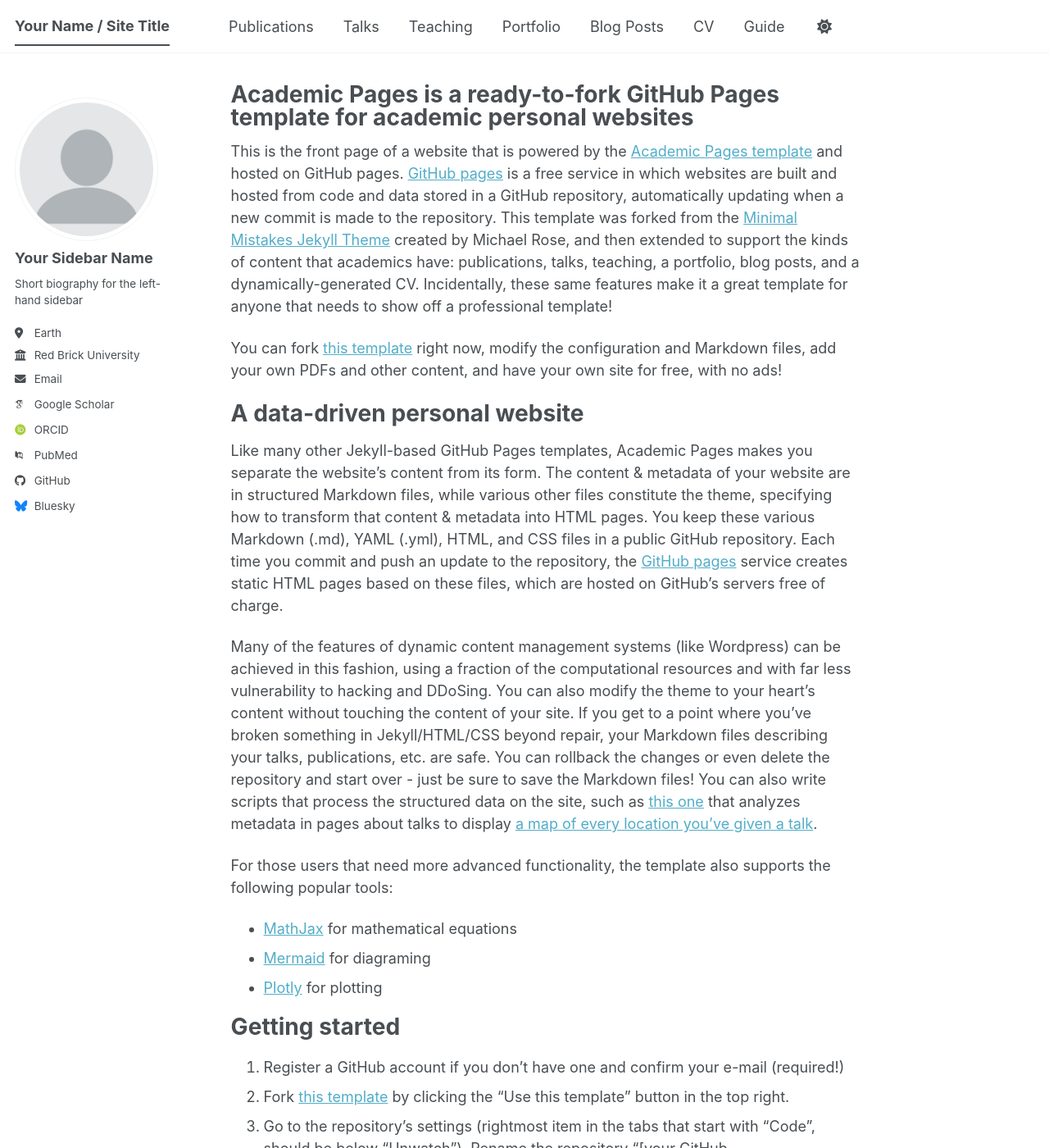
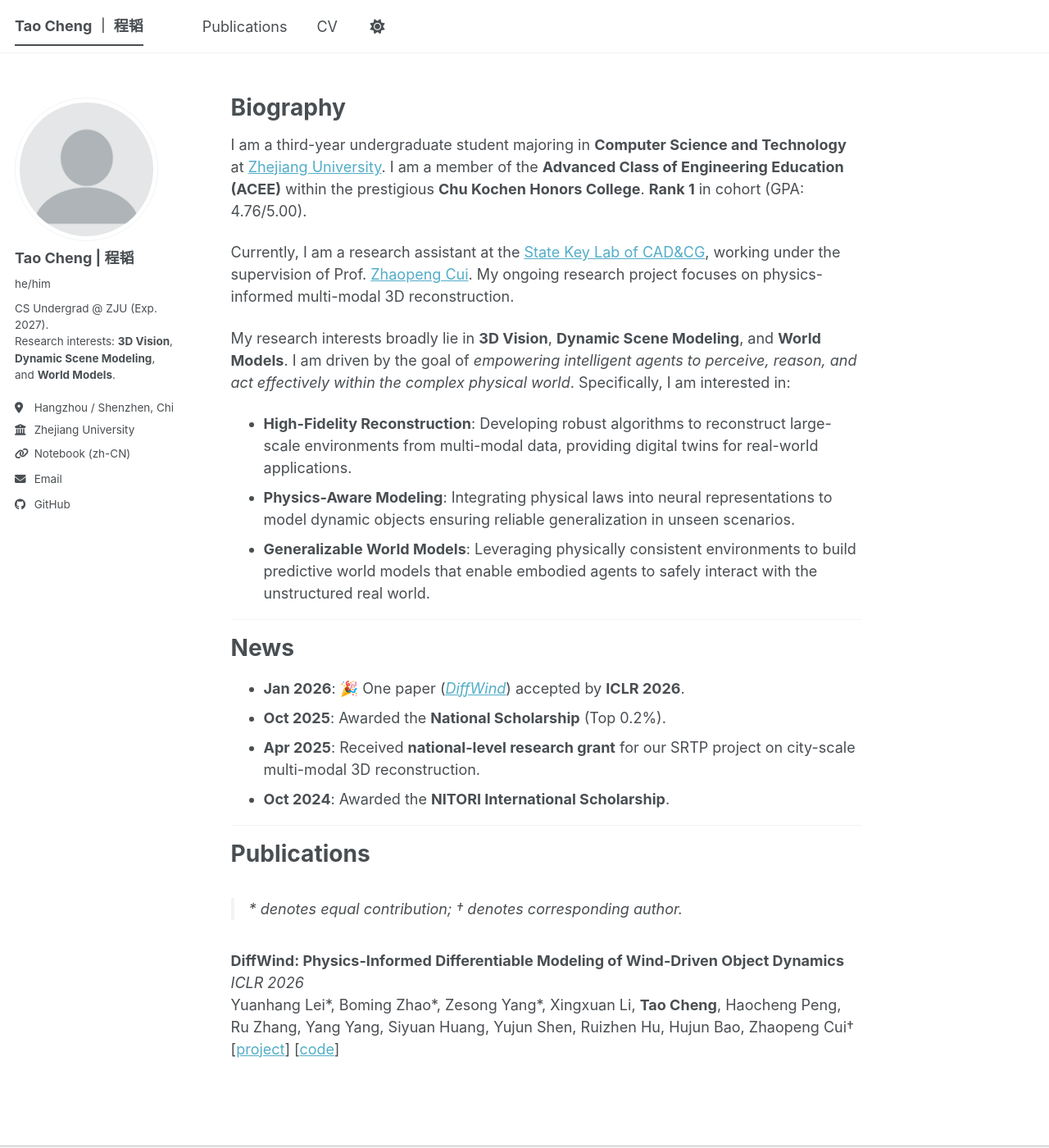
Before and after one commit to EmergentTwilight/Academic-Pages, a Jekyll site: the page built from _pages/about.md, in a window 1280 px wide and 1400 px high. Shown: the whole window at 82% size. Built offline with Jekyll 4.4.1, drawn with Linux system fonts in a browser that asks for light colours; some web fonts are replaced; a script bundle is joined from its source files by our own code; library files that are not in the unit come from our copies; some of the changed text lies outside the part shown.

Commit message:
first deploy

```diff
--- a/_config.yml
+++ b/_config.yml
@@ -9,14 +9,14 @@
 # Basic Site Settings
 locale                   : "en-US"
 site_theme               : "default" # The available themes options are "default", "air", "sunrise", "mint", "dirt" and "contrast"
-title                    : "Your Name / Site Title"
+title                    : "Tao Cheng ｜ 程韬"
 title_separator          : "-"
-name                     : &name "Your Name"
-description              : &description "Your Name's academic portfolio"   # Update this with a general description of your site, this is the default if not overridden by a page
-url                      : https://academicpages.github.io # The base hostname & protocol for your site e.g. "https://[your GitHub username].github.io",
-                                                           # or if you already have some other page hosted on Github then use "https://[your GitHub username].github.io/[Your Repo Name]"
-baseurl                  : "" # the subpath of your site, e.g. "/blog"
-repository               : "academicpages/academicpages.github.io"
+name                     : &name "Tao Cheng"
+description              : &description "Computer Science Undergraduate at Zhejiang University (Exp. 2027). Research interests lie in 3D Vision, Neural Rendering, and Embodied AI."   # Update this with a general description of your site, this is the default if not overridden by a page
+url                      : "https://emergenttwilight.github.io" # Use empty string for local development (localhost:4000)
+                                                           # Change back to https://emergenttwilight.github.io when deploying to GitHub Pages
+baseurl                  : "/Academic-Pages" # the subpath of your site, e.g. "/blog"
+repository               : "EmergentTwilight/Academic-Pages"
 
 # Site Author - The following control what appear as part of the author content on the side bar.
 #               If a field is blank the icon and link will not appear, otherwise it will be shown.
@@ -24,24 +24,24 @@ repository               : "academicpages/academicpages.github.io"
 author:
   # Biographic information
   avatar           : "profile.png"
-  name             : "Your Sidebar Name"
-  pronouns         : # example: "she/her"
-  bio              : "Short biography for the left-hand sidebar"
-  location         : "Earth"
-  employer         : "Red Brick University"
-  uri              : # URL
-  email            : "none@example.org"
+  name             : "Tao Cheng | 程韬"
+  pronouns         : "he/him"
+  bio              : "CS Undergrad @ ZJU (Exp. 2027). <br>Research interests: <strong>3D Vision</strong>, <strong>Dynamic Scene Modeling</strong>, and <strong>World Models</strong>."
+  location         : "Hangzhou / Shenzhen, China"
+  employer         : "Zhejiang University"
+  uri              : "https://note.emergenttwilight.top"
+  email            : "travischengzju@gmail.com"
 
   # Academic websites
   academia         : # URL
   arxiv            : # URL - Update with the correct link to your profile
-  googlescholar    : "https://scholar.google.com/citations?user=PS_CX0AAAAAJ"
+  googlescholar    :
   inspire-hep      : # URL
   impactstory      : # URL
-  orcid            : "https://orcid.org/yourorcidurl"
+  orcid            :
   semantic         : # URL
   ssrn             : # URL
-  pubmed           : "https://www.ncbi.nlm.nih.gov/pubmed/?term=john+snow"
+  pubmed           :
   researchgate     : # URL
   scopus           : # URL
   zotero           : # URL
@@ -51,13 +51,13 @@ author:
   bitbucket        : # Username - Update with your username on the site
   codepen          : # Username
   dribbble         : # Username
-  github           : "academicpages"
+  github           : "EmergentTwilight"
   kaggle           : # Username
   stackoverflow    : # User number or user number and name (i.e., use "1" or "1/jeff-atwood")
 
   # Social media
   artstation       : # Username
-  bluesky          : "bsky.app" # Replace this with you Bluesky username
+  bluesky          : # Username
   facebook         : # Username
   flickr           : # Username
   foursquare       : # Username
@@ -84,15 +84,15 @@ author:
 
 # Publication Category - The following the list of publication categories and their headings
 publication_category:
-  books:
-    title: 'Books'
-  manuscripts:
-    title: 'Journal Articles'
+  # books:
+  #   title: 'Books'
+  # manuscripts:
+  #   title: 'Journal Articles'
   conferences:
     title: 'Conference Papers'
 
 # Site Settings
-teaser                   :  # filename of teaser fallback teaser image placed in /images/ for social media previews
+teaser                   : "editing-talk.png" # filename of teaser fallback teaser image placed in /images/ for social media previews
 breadcrumbs              : false # true, false (default)
 words_per_minute         : 160
 future                   : true
@@ -148,9 +148,11 @@ og_description           :  # Social media default site image description
 # For specifying social profiles
 # - https://developers.google.com/structured-data/customize/social-profiles
 social:
-  type                   : # Person or Organization (defaults to Person)
-  name                   : # If the user or organization name differs from the site's name
+  type                   : Person # Person or Organization (defaults to Person)
+  name                   : Tao Cheng # If the user or organization name differs from the site's name
   links: # An array of links to social media profiles
+    - "https://github.com/EmergentTwilight"
+    - "https://note.emergenttwilight.top"
 
 
 # Analytics
@@ -302,7 +304,7 @@ sass:
 permalink: /:categories/:title/
 # paginate: 5 # amount of posts to show
 # paginate_path: /page:num/
-timezone: Etc/UTC # https://en.wikipedia.org/wiki/List_of_tz_database_time_zones
+timezone: Asia/Shanghai # https://en.wikipedia.org/wiki/List_of_tz_database_time_zones
 
 
 # Plugins
--- a/_data/navigation.yml
+++ b/_data/navigation.yml
@@ -9,25 +9,25 @@
 
 main:
   - title: "Publications"
-    url: /publications/
+    url: /#publications
 
-  - title: "Talks"
-    url: /talks/
+  # - title: "Talks"
+  #   url: /talks/
 
-  - title: "Teaching"
-    url: /teaching/
+  # - title: "Teaching"
+  #   url: /teaching/
 
-  - title: "Portfolio"
-    url: /portfolio/
+  # - title: "Portfolio"
+  #   url: /portfolio/
 
-  - title: "Blog Posts"
-    url: /year-archive/
+  # - title: "Blog Posts"
+  #   url: /year-archive/
 
   - title: "CV"
-    url: /cv/
+    url: /files/my-cv-eng.pdf
 
   # - title: "CV"
   #   url: /cv-json/
 
-  - title: "Guide"
-    url: /markdown/
+  # - title: "Guide"
+  #   url: /markdown/
--- a/_data/ui-text.yml
+++ b/_data/ui-text.yml
@@ -41,6 +41,7 @@ en: &DEFAULT_EN
   loading_label              : "Loading..."
 en-US:
   <<: *DEFAULT_EN
+  website_label: "Notebook (zh-CN)"
 en-CA:
   <<: *DEFAULT_EN
 en-GB:
--- a/_pages/about.md
+++ b/_pages/about.md
@@ -1,56 +1,45 @@
 ---
 permalink: /
-title: "Academic Pages is a ready-to-fork GitHub Pages template for academic personal websites"
+title: ""
 author_profile: true
 redirect_from:
   - /about/
   - /about.html
 ---
 
-This is the front page of a website that is powered by the [Academic Pages template](https://github.com/academicpages/academicpages.github.io) and hosted on GitHub pages. [GitHub pages](https://pages.github.com) is a free service in which websites are built and hosted from code and data stored in a GitHub repository, automatically updating when a new commit is made to the repository. This template was forked from the [Minimal Mistakes Jekyll Theme](https://mmistakes.github.io/minimal-mistakes/) created by Michael Rose, and then extended to support the kinds of content that academics have: publications, talks, teaching, a portfolio, blog posts, and a dynamically-generated CV. Incidentally, these same features make it a great template for anyone that needs to show off a professional template!
+# Biography
 
- You can fork [this template](https://github.com/academicpages/academicpages.github.io) right now, modify the configuration and Markdown files, add your own PDFs and other content, and have your own site for free, with no ads!
+I am a third-year undergraduate student majoring in **Computer Science and Technology** at [Zhejiang University](https://www.zju.edu.cn/). I am a member of the **Advanced Class of Engineering Education (ACEE)** within the prestigious **Chu Kochen Honors College**. **Rank 1** in cohort (GPA: 4.76/5.00).
 
-A data-driven personal website
-======
-Like many other Jekyll-based GitHub Pages templates, Academic Pages makes you separate the website's content from its form. The content & metadata of your website are in structured Markdown files, while various other files constitute the theme, specifying how to transform that content & metadata into HTML pages. You keep these various Markdown (.md), YAML (.yml), HTML, and CSS files in a public GitHub repository. Each time you commit and push an update to the repository, the [GitHub pages](https://pages.github.com/) service creates static HTML pages based on these files, which are hosted on GitHub's servers free of charge.
+Currently, I am a research assistant at the [State Key Lab of CAD&CG](http://www.cad.zju.edu.cn/), working under the supervision of Prof. [Zhaopeng Cui](http://www.cad.zju.edu.cn/home/zhpcui/). My ongoing research project focuses on physics-informed multi-modal 3D reconstruction.
 
-Many of the features of dynamic content management systems (like Wordpress) can be achieved in this fashion, using a fraction of the computational resources and with far less vulnerability to hacking and DDoSing. You can also modify the theme to your heart's content without touching the content of your site. If you get to a point where you've broken something in Jekyll/HTML/CSS beyond repair, your Markdown files describing your talks, publications, etc. are safe. You can rollback the changes or even delete the repository and start over - just be sure to save the Markdown files! You can also write scripts that process the structured data on the site, such as [this one](https://github.com/academicpages/academicpages.github.io/blob/master/talkmap.ipynb) that analyzes metadata in pages about talks to display [a map of every location you've given a talk](https://academicpages.github.io/talkmap.html).
+My research interests broadly lie in **3D Vision**, **Dynamic Scene Modeling**, and **World Models**. I am driven by the goal of *empowering intelligent agents to perceive, reason, and act effectively within the complex physical world*. Specifically, I am interested in:
+- **High-Fidelity Reconstruction**: Developing robust algorithms to reconstruct large-scale environments from multi-modal data, providing digital twins for real-world applications.
+- **Physics-Aware Modeling**: Integrating physical laws into neural representations to model dynamic objects ensuring reliable generalization in unseen scenarios.
+- **Generalizable World Models**: Leveraging physically consistent environments to build predictive world models that enable embodied agents to safely interact with the unstructured real world.
 
-For those users that need more advanced functionality, the template also supports the following popular tools:
-- [MathJax](https://www.mathjax.org/) for mathematical equations
-- [Mermaid](https://mermaid.js.org/) for diagraming
-- [Plotly](https://plotly.com/javascript/) for plotting
+---
 
-Getting started
-======
-1. Register a GitHub account if you don't have one and confirm your e-mail (required!)
-1. Fork [this template](https://github.com/academicpages/academicpages.github.io) by clicking the "Use this template" button in the top right.
-1. Go to the repository's settings (rightmost item in the tabs that start with "Code", should be below "Unwatch"). Rename the repository "[your GitHub username].github.io", which will also be your website's URL.
-1. Set site-wide configuration and create content & metadata (see below -- also see [this set of diffs](https://archive.is/3TPas) showing what files were changed to set up [an example site](https://getorg-testacct.github.io) for a user with the username "getorg-testacct")
-1. Upload any files (like PDFs, .zip files, etc.) to the files/ directory. They will appear at https://[your GitHub username].github.io/files/example.pdf.
-1. Check status by going to the repository settings, in the "GitHub pages" section
+# News
 
-Site-wide configuration
-------
-The main configuration file for the site is in the base directory in [_config.yml](https://github.com/academicpages/academicpages.github.io/blob/master/_config.yml), which defines the content in the sidebars and other site-wide features. You will need to replace the default variables with ones about yourself and your site's github repository. The configuration file for the top menu is in [_data/navigation.yml](https://github.com/academicpages/academicpages.github.io/blob/master/_data/navigation.yml). For example, if you don't have a portfolio or blog posts, you can remove those items from that navigation.yml file to remove them from the header.
+- **Jan 2026**: 🎉 One paper ([*DiffWind*](https://zju3dv.github.io/DiffWind/)) accepted by **ICLR 2026**.
+- **Oct 2025**: Awarded the **National Scholarship** (Top 0.2%).
+- **Apr 2025**: Received **national-level research grant** for our SRTP project on city-scale multi-modal 3D reconstruction.
+- **Oct 2024**: Awarded the **NITORI International Scholarship**.
+<!-- - **Aug 2024**: Won second prize in "Shenzhen Cup" Mathematical Modeling Challenge (3rd place nationally). -->
 
-Create content & metadata
-------
-For site content, there is one Markdown file for each type of content, which are stored in directories like _publications, _talks, _posts, _teaching, or _pages. For example, each talk is a Markdown file in the [_talks directory](https://github.com/academicpages/academicpages.github.io/tree/master/_talks). At the top of each Markdown file is structured data in YAML about the talk, which the theme will parse to do lots of cool stuff. The same structured data about a talk is used to generate the list of talks on the [Talks page](https://academicpages.github.io/talks), each [individual page](https://academicpages.github.io/talks/2012-03-01-talk-1) for specific talks, the talks section for the [CV page](https://academicpages.github.io/cv), and the [map of places you've given a talk](https://academicpages.github.io/talkmap.html) (if you run this [python file](https://github.com/academicpages/academicpages.github.io/blob/master/talkmap.py) or [Jupyter notebook](https://github.com/academicpages/academicpages.github.io/blob/master/talkmap.ipynb), which creates the HTML for the map based on the contents of the _talks directory).
+---
 
-**Markdown generator**
+# Publications
 
-The repository includes [a set of Jupyter notebooks](https://github.com/academicpages/academicpages.github.io/tree/master/markdown_generator
-) that converts a CSV containing structured data about talks or presentations into individual Markdown files that will be properly formatted for the Academic Pages template. The sample CSVs in that directory are the ones I used to create my own personal website at stuartgeiger.com. My usual workflow is that I keep a spreadsheet of my publications and talks, then run the code in these notebooks to generate the Markdown files, then commit and push them to the GitHub repository.
+> \* denotes equal contribution; † denotes corresponding author.
 
-How to edit your site's GitHub repository
-------
-Many people use a git client to create files on their local computer and then push them to GitHub's servers. If you are not familiar with git, you can directly edit these configuration and Markdown files directly in the github.com interface. Navigate to a file (like [this one](https://github.com/academicpages/academicpages.github.io/blob/master/_talks/2012-03-01-talk-1.md) and click the pencil icon in the top right of the content preview (to the right of the "Raw | Blame | History" buttons). You can delete a file by clicking the trashcan icon to the right of the pencil icon. You can also create new files or upload files by navigating to a directory and clicking the "Create new file" or "Upload files" buttons.
+**DiffWind: Physics-Informed Differentiable Modeling of Wind-Driven Object Dynamics**<br>
+*ICLR 2026*<br>
+Yuanhang Lei\*, Boming Zhao\*, Zesong Yang\*, Xingxuan Li, **Tao Cheng**, Haocheng Peng, Ru Zhang, Yang Yang, Siyuan Huang, Yujun Shen, Ruizhen Hu, Hujun Bao, Zhaopeng Cui†<br>
+[[project](https://zju3dv.github.io/DiffWind/)] [[code](https://github.com/zju3dv/DiffWind)]<br>
 
-Example: editing a Markdown file for a talk
-![Editing a Markdown file for a talk](/images/editing-talk.png)
-
-For more info
-------
-More info about configuring Academic Pages can be found in [the guide](https://academicpages.github.io/markdown/), the [growing wiki](https://github.com/academicpages/academicpages.github.io/wiki), and you can always [ask a question on GitHub](https://github.com/academicpages/academicpages.github.io/discussions). The [guides for the Minimal Mistakes theme](https://mmistakes.github.io/minimal-mistakes/docs/configuration/) (which this theme was forked from) might also be helpful.
+<!-- **PhysSkin: Real-Time and Generalizable Physics-Based Animation via Self-Supervised Neural Skinning**<br>
+[project] [pdf] [arxiv]<br>
+authors **Tao Cheng
+accepted ... -->
```
Also changed, not shown: 2 other files.
